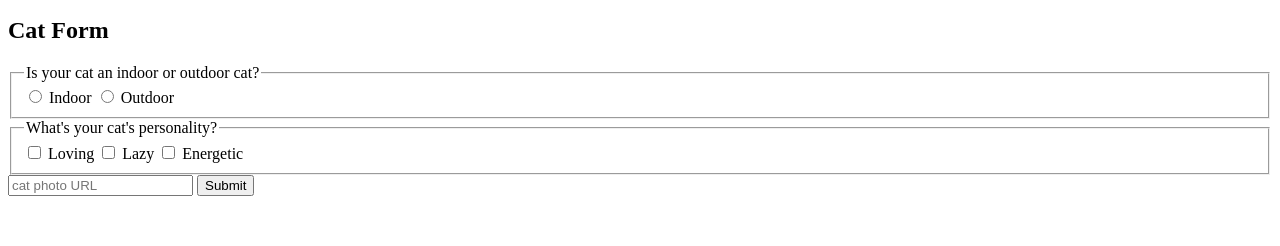
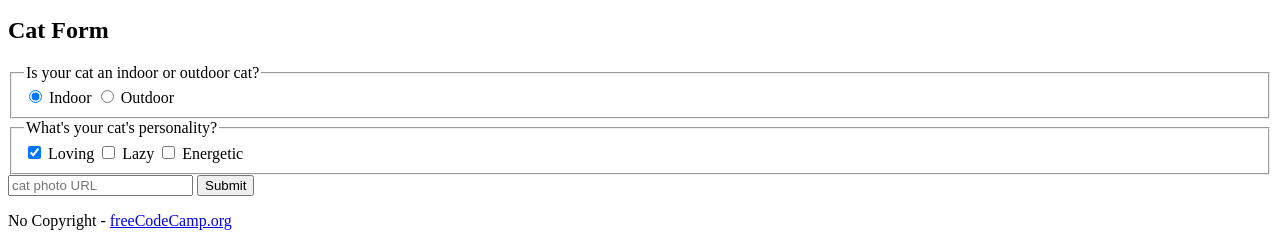
Before and after one commit to almibego/CatPhotoApp, a plain HTML site: page index.html in a window 1280 px wide. Shown: the part 1419-1665 px from the top of the page. Before the commit the page ends 1623 px from the top, so only its background shows below. Drawn offline with Linux system fonts and the light colour scheme.

Commit message:
Update index.html

```diff
--- a/index.html
+++ b/index.html
@@ -1,5 +1,10 @@
 <!DOCTYPE html>
-<html>
+
+<html lang="en">
+  <head>
+    <meta charset="UTF-8">
+    <title>CatPhotoApp</title>
+  </head>
   <body>
     <main>
       <h1>CatPhotoApp</h1>
@@ -37,19 +42,24 @@
         <form action="https://freecatphotoapp.com/submit-cat-photo">
           <fieldset>
             <legend>Is your cat an indoor or outdoor cat?</legend>
-            <label><input id="indoor" type="radio" name="indoor-outdoor" value="indoor"> Indoor</label>
+            <label><input id="indoor" type="radio" name="indoor-outdoor" value="indoor" checked> Indoor</label>
             <label><input id="outdoor" type="radio" name="indoor-outdoor" value="outdoor"> Outdoor</label>
           </fieldset>
           <fieldset>
             <legend>What's your cat's personality?</legend>
-            <input id="loving" type="checkbox" name="personality" value="loving"> <label for="loving">Loving</label>
+            <input id="loving" type="checkbox" name="personality" value="loving" checked> <label for="loving">Loving</label>
             <input id="lazy" type="checkbox" name="personality" value="lazy"> <label for="lazy">Lazy</label>
-            <input id="energetic" type="checkbox" name="personality" value="energetic"> <label for="energetic"> Energetic</label>
+            <input id="energetic" type="checkbox" name="personality" value="energetic"> <label for="energetic">Energetic</label>
           </fieldset>
           <input type="text" name="catphotourl" placeholder="cat photo URL" required>
           <button type="submit">Submit</button>
         </form>
       </section>
     </main>
+    <footer>
+      <p>
+        No Copyright - <a href="https://www.freecodecamp.org">freeCodeCamp.org</a>
+      </p>
+    </footer>
   </body>
 </html>
```
